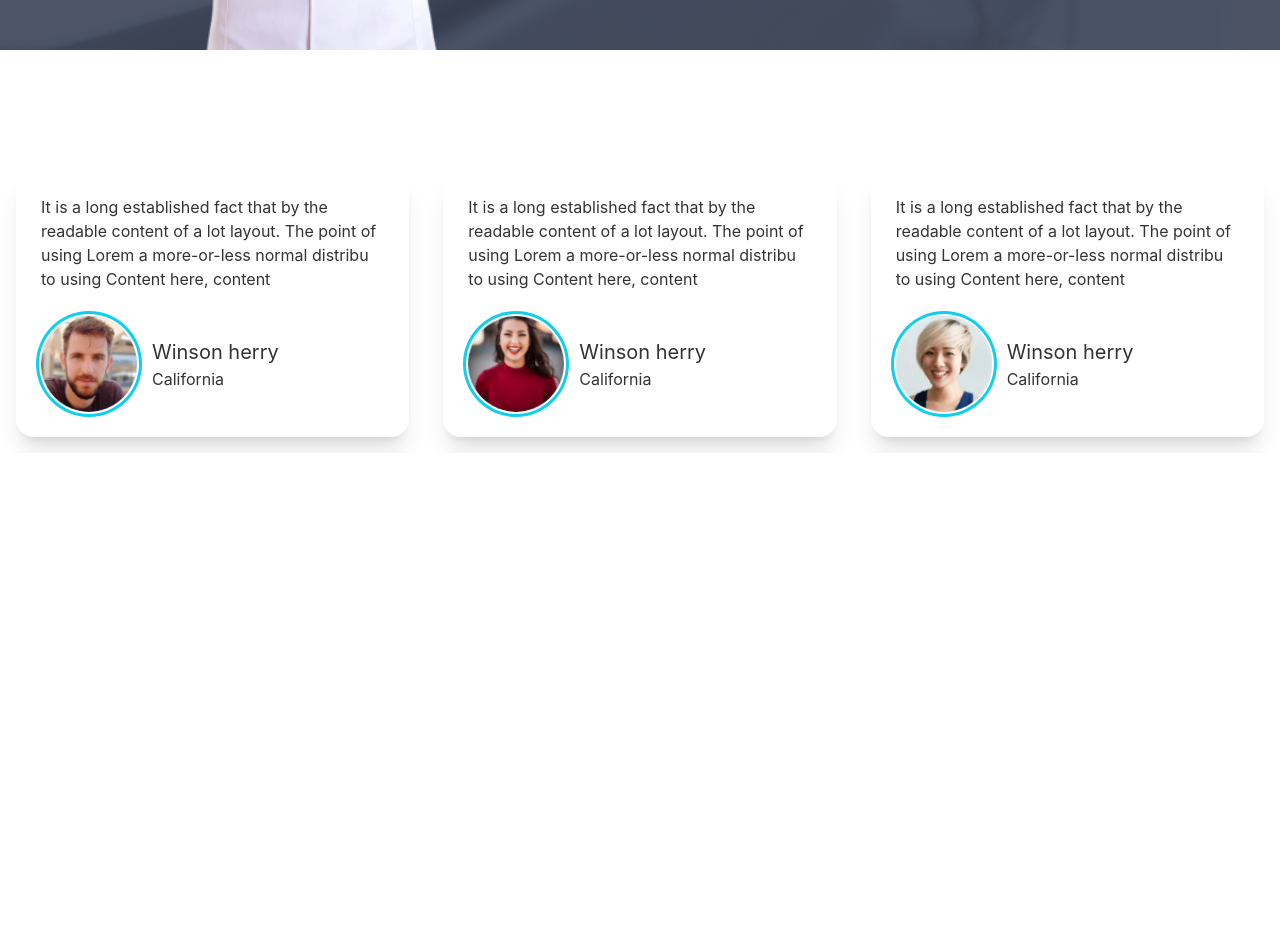
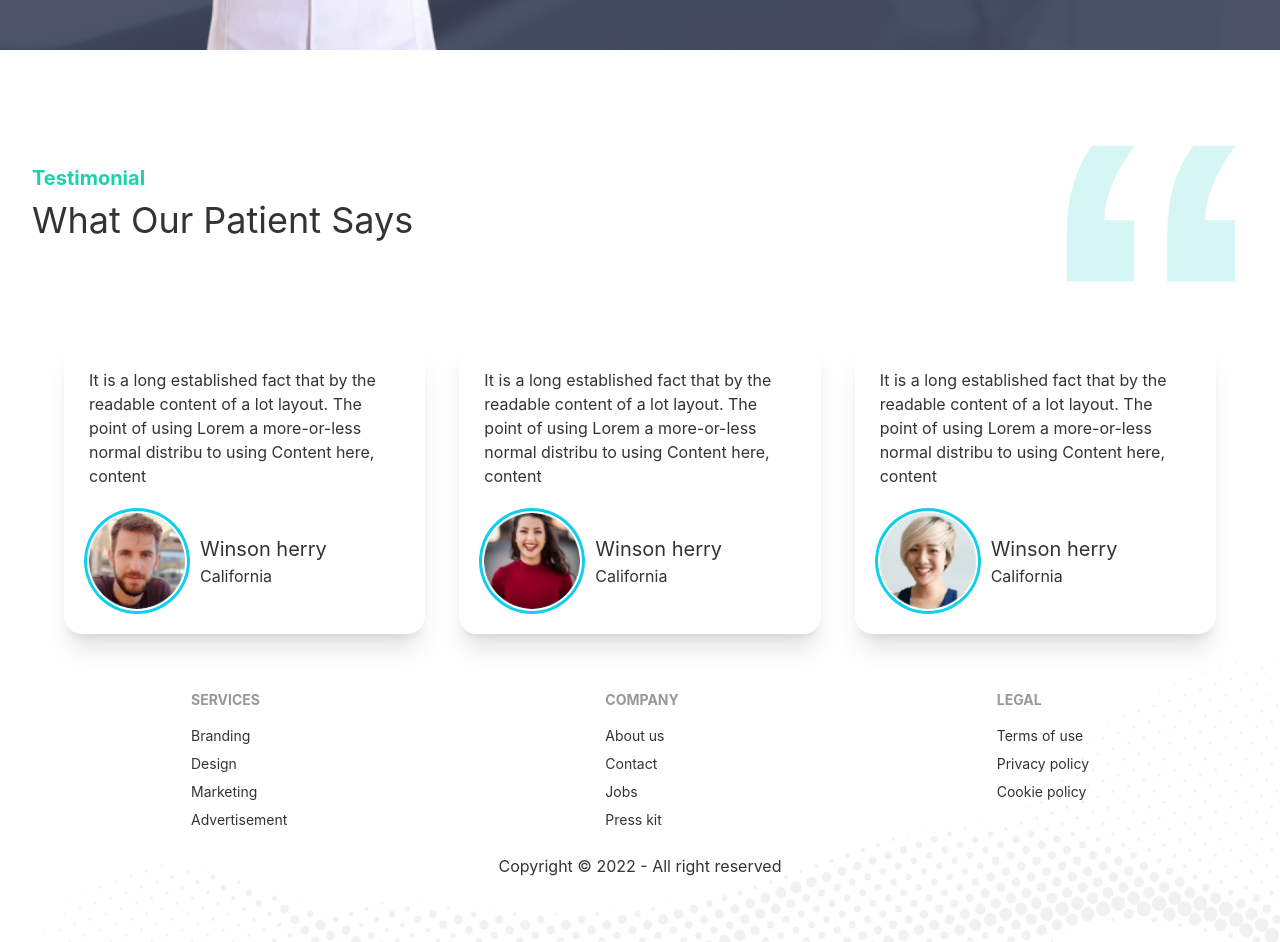
Before and after one commit to mh4bib/doctors-portal-client, a React (Create React App) app: page / in a window 1280 px wide. Shown: the part 3000-3942 px from the top of the page. Before the commit the page ends 3453 px from the top, so only its background shows below. Built offline with nearby package versions, Linux system fonts and the light colour scheme.

Commit message:
added calender

```diff
--- a/package.json
+++ b/package.json
@@ -7,7 +7,9 @@
     "@testing-library/react": "^13.2.0",
     "@testing-library/user-event": "^13.5.0",
     "daisyui": "^2.14.3",
+    "date-fns": "^2.28.0",
     "react": "^18.1.0",
+    "react-day-picker": "^8.0.4",
     "react-dom": "^18.1.0",
     "react-router-dom": "^6.3.0",
     "react-scripts": "5.0.1",
--- a/src/App.js
+++ b/src/App.js
@@ -1,5 +1,6 @@
 import { Route, Routes } from 'react-router-dom';
 import './App.css';
+import Appointments from './Pages/Appointments/Appointments';
 import Home from './Pages/Home/Home';
 import Header from './Pages/Shared/Header/Header';
 
@@ -10,6 +11,7 @@ function App() {
       <Header></Header>
       <Routes>
         <Route path='/' element={<Home></Home>}></Route>
+        <Route path='/appointments' element={<Appointments></Appointments>}></Route>
       </Routes>
 
     </div>
--- /dev/null
+++ b/src/Pages/Appointments/AppointmentBanner.js
@@ -0,0 +1,24 @@
+import React from 'react';
+import chair from '../../assets/images/chair.png';
+import { DayPicker } from 'react-day-picker';
+import 'react-day-picker/dist/style.css';
+
+const AppointmentBanner = ({date, setDate}) => {
+
+    return (
+        <div className="hero min-h-screen md:px-[84px] bg-banner">
+            <div className="hero-content flex-col lg:flex-row-reverse">
+                <img className='w-full md:w-[594px]' src={chair} alt="" />
+                <div className='md:mr-[100px] bg-white shadow-xl rounded-xl'>
+                <DayPicker
+                mode="single"
+                selected={date}
+                onSelect={setDate}
+                />
+                </div>
+            </div>
+        </div>
+    );
+};
+
+export default AppointmentBanner;
--- /dev/null
+++ b/src/Pages/Appointments/Appointments.js
@@ -0,0 +1,17 @@
+import React, { useState } from 'react';
+import Footer from '../Home/Footer';
+import AppointmentBanner from './AppointmentBanner';
+import AvailableAppointments from './AvailableAppointments';
+
+const Appointments = () => {
+    const [date, setDate] = useState(new Date());
+    return (
+        <div>
+            <AppointmentBanner date={date} setDate={setDate}></AppointmentBanner>
+            <AvailableAppointments date={date}></AvailableAppointments>
+            <Footer></Footer>
+        </div>
+    );
+};
+
+export default Appointments;
--- /dev/null
+++ b/src/Pages/Appointments/AvailableAppointments.js
@@ -0,0 +1,18 @@
+import { format } from 'date-fns';
+import React, { useEffect, useState } from 'react';
+
+const AvailableAppointments = ({date}) => {
+    const [services, setServices] = useState([]);
+    useEffect(()=>{
+        fetch('services.json')
+        .then(res=>res.json())
+        .then(data=>setServices(data));
+    },[])
+    return (
+        <div>
+            <p className='text-secondary font-bold text-[20px]'>Available Appointments on {format(date, 'PP')}</p>
+        </div>
+    );
+};
+
+export default AvailableAppointments;
--- /dev/null
+++ b/src/Pages/Home/Footer.js
@@ -0,0 +1,41 @@
+import React from 'react';
+import footer from '../../assets/images/footer.png';
+
+const Footer = () => {
+    return (
+        <footer
+            style={{
+                background: `url(${footer})`,
+                backgroundSize: 'cover'
+            }}
+            className="p-10 text-base-content">
+            <div className='footer'>
+                <div className='mx-auto'>
+                    <span className="footer-title">Services</span>
+                    <a className="link link-hover">Branding</a>
+                    <a className="link link-hover">Design</a>
+                    <a className="link link-hover">Marketing</a>
+                    <a className="link link-hover">Advertisement</a>
+                </div>
+                <div className='mx-auto'>
+                    <span className="footer-title">Company</span>
+                    <a className="link link-hover">About us</a>
+                    <a className="link link-hover">Contact</a>
+                    <a className="link link-hover">Jobs</a>
+                    <a className="link link-hover">Press kit</a>
+                </div>
+                <div className='mx-auto'>
+                    <span className="footer-title">Legal</span>
+                    <a className="link link-hover">Terms of use</a>
+                    <a className="link link-hover">Privacy policy</a>
+                    <a className="link link-hover">Cookie policy</a>
+                </div>
+            </div>
+            <div className='py-6'>
+                <p>Copyright © 2022 - All right reserved</p>
+            </div>
+        </footer>
+    );
+};
+
+export default Footer;
--- a/src/Pages/Home/Home.js
+++ b/src/Pages/Home/Home.js
@@ -3,6 +3,7 @@ import OurServices from '../OurServices/OurServices';
 import Appointment from './Appointment';
 import Banner from './Banner/Banner';
 import BannerCard from './BannerCard';
+import Footer from './Footer';
 import Testimonial from './Testimonial';
 
 const Home = () => {
@@ -13,6 +14,7 @@ const Home = () => {
             <OurServices></OurServices>
             <Appointment></Appointment>
             <Testimonial></Testimonial>
+            <Footer></Footer>
         </div>
     );
 };
--- a/src/Pages/Home/Testimonial.js
+++ b/src/Pages/Home/Testimonial.js
@@ -2,14 +2,24 @@ import React from 'react';
 import people1 from '../../assets/images/people1.png';
 import people2 from '../../assets/images/people2.png';
 import people3 from '../../assets/images/people3.png';
+import quote from '../../assets/icons/quote.svg';
 import TestimonialCard from './TestimonialCard';
 
 const Testimonial = () => {
     return (
-        <div className='card bg-base-100 grid grid-cols-1 md:grid-cols-3 gap-[34px] p-4 pt-[60px]'>
-            <TestimonialCard Img={people1} Name={'Winson herry'} City={'California'}></TestimonialCard>
-            <TestimonialCard Img={people2} Name={'Winson herry'} City={'California'}></TestimonialCard>
-            <TestimonialCard Img={people3} Name={'Winson herry'} City={'California'}></TestimonialCard>
+        <div className='p-4 md:px-8'>
+            <div className='flex justify-between items-center'>
+                <div>
+                    <h3 className='text-secondary font-bold text-[20px] text-left'>Testimonial</h3>
+                    <h2 className='text-[36px] text-left'>What Our Patient Says</h2>
+                </div>
+                <img className='w-[98px] md:w-[192px]' src={quote} alt="" />
+            </div>
+            <div className='card bg-base-100 grid grid-cols-1 md:grid-cols-3 gap-[34px] pt-[60px] md:px-8'>
+                <TestimonialCard Img={people1} Name={'Winson herry'} City={'California'}></TestimonialCard>
+                <TestimonialCard Img={people2} Name={'Winson herry'} City={'California'}></TestimonialCard>
+                <TestimonialCard Img={people3} Name={'Winson herry'} City={'California'}></TestimonialCard>
+            </div>
         </div>
     );
 };
--- a/src/Pages/Shared/Header/Header.js
+++ b/src/Pages/Shared/Header/Header.js
@@ -5,7 +5,7 @@ const Header = () => {
     const menuItems = <>
         <li><Link to={"/"}>Home</Link></li>
         <li><Link to={"/about"}>About</Link></li>
-        <li><Link to={"/appointment"}>Appointment</Link></li>
+        <li><Link to={"/appointments"}>Appointment</Link></li>
         <li><Link to={"/reviews"}>Reviews</Link></li>
         <li><Link to={"/contact"}>Contact Us</Link></li>
         <li><Link to={"/login"}>Login</Link></li>
--- a/tailwind.config.js
+++ b/tailwind.config.js
@@ -5,7 +5,7 @@ module.exports = {
       backgroundImage: {
         'appointment': "url('/src/assets/images/appointment.png')",
         'banner': "url('/src/assets/images/bg.png')",
-        'footer-texture': "url('/img/footer-texture.png')",
+        'footer': "url('/src/assets/images/footer.png')",
       }
     },
   },
```
Also changed, not shown: public/services.json (added, +74 -0 lines), 1 other file (tests, documents, lock files or other folders).
